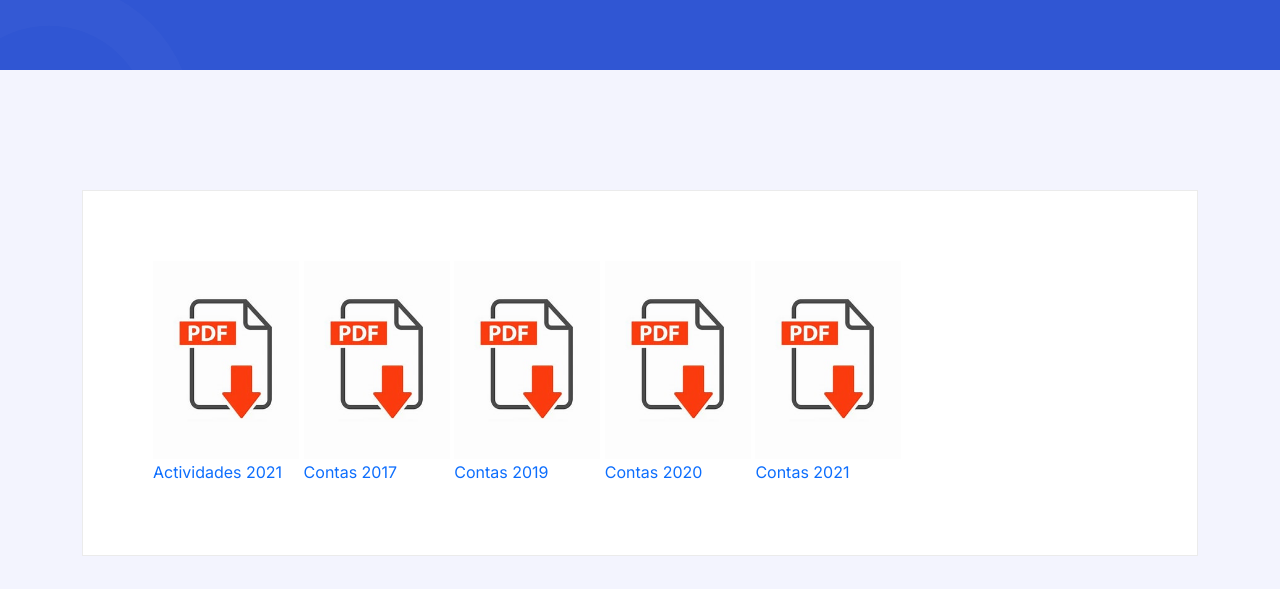
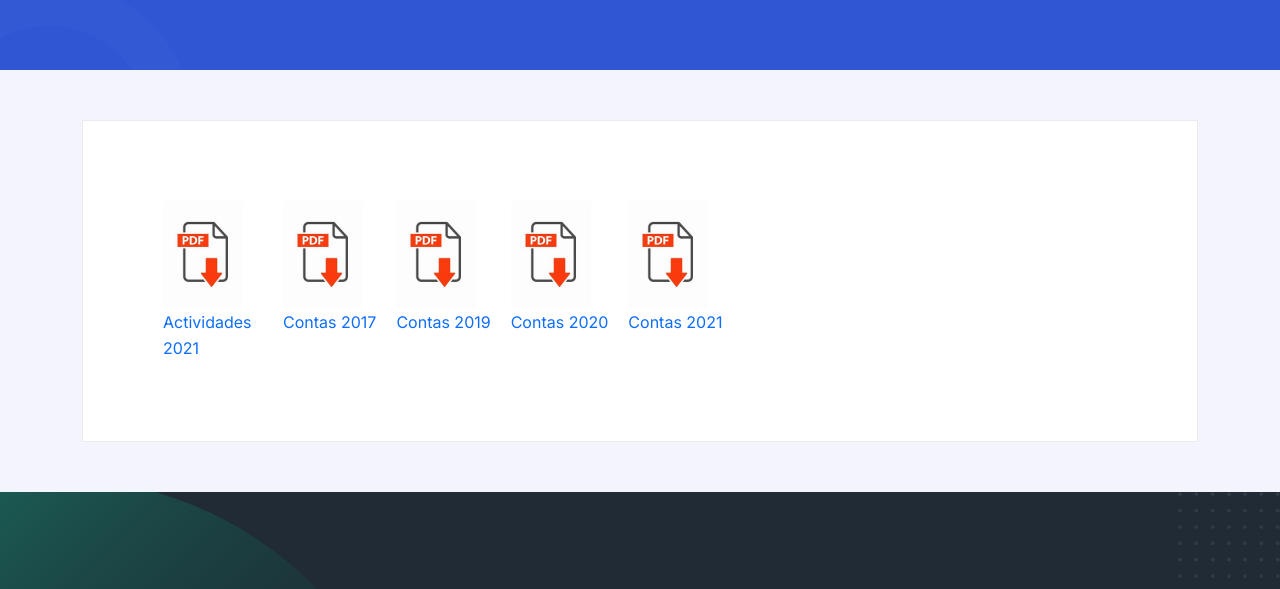
Before and after one commit to Courela/srdaruil, a plain HTML site: page reports.html in a window 1280 px wide. Shown: the part 186-775 px from the top of the page. Drawn offline with Linux system fonts and the light colour scheme.

Commit message:
Custom styles; pdf download refactor; facebook icon larger

```diff
--- a/assets/css/custom.css
+++ b/assets/css/custom.css
@@ -1,3 +1,19 @@
-a.resize {
-    width: 15%;
+.ud-about-custom {
+    padding: 100px 0px;
 }
+
+p.p-flex-row {
+    display: flex;
+    flex-direction: row;
+}
+
+a.pdf_download {
+    display: flex;
+    flex-direction: column;
+    margin: 10px;
+    max-width: 100px;
+}
+
+img.icon_shrink {
+    width: 80px;
+}
--- a/assets/css/ud-styles.css
+++ b/assets/css/ud-styles.css
@@ -786,7 +786,7 @@ p {
 /* ===== About CSS ===== */
 .ud-about {
   background: #f3f4fe;
-  padding: 120px 0;
+  padding: 50px 0;
 }
 
 @media (max-width: 767px) {
@@ -1309,7 +1309,8 @@ p {
 
 /* ===== Contact CSS ===== */
 .ud-contact {
-  padding: 120px 0px;
+  padding-top: 120px;
+  padding-bottom: 40px;
   position: relative;
 }
 
@@ -1337,7 +1338,7 @@ p {
 }
 
 .ud-contact-title {
-  margin-bottom: 150px;
+  margin-bottom: 40px;
 }
 
 @media only screen and (min-width: 768px) and (max-width: 991px), (max-width: 767px) {
--- a/reports.html
+++ b/reports.html
@@ -86,25 +86,25 @@
       <div class="container">
         <div class="ud-about-wrapper wow fadeInUp" data-wow-delay=".2s">
           <div class="ud-about-content-wrapper">
-            <p>
-              <a class="resize" href="assets/files/Relatorio_Atividades_2021.pdf">
-                <img alt="Actividades" src="assets/images/pdf_download.jpg" title="Actividades"/>
+            <p class="p-flex-row">
+              <a class="pdf_download" href="assets/files/Relatorio_Atividades_2021.pdf">
+                <img class="icon_shrink" alt="Actividades" src="assets/images/pdf_download.jpg" title="Actividades"/>
                 <span>Actividades 2021</span>
               </a>
-              <a class="resize" href="assets/files/DF_2017_SRDA.pdf">
-                <img alt="Contas 2017" src="assets/images/pdf_download.jpg" title="Contas 2017"/>
+              <a class="pdf_download" href="assets/files/DF_2017_SRDA.pdf">
+                <img class="icon_shrink" alt="Contas 2017" src="assets/images/pdf_download.jpg" title="Contas 2017"/>
                 <span>Contas 2017</span>
               </a>
-              <a class="resize" href="assets/files/DF_2019_SRDA.pdf">
-                <img alt="Contas 2019" src="assets/images/pdf_download.jpg" title="Contas 2019"/>
+              <a class="pdf_download" href="assets/files/DF_2019_SRDA.pdf">
+                <img class="icon_shrink" alt="Contas 2019" src="assets/images/pdf_download.jpg" title="Contas 2019"/>
                 <span>Contas 2019</span>
               </a>
-              <a class="resize" href="assets/files/DF_2020_SRDA.pdf">
-                <img alt="Contas 2020" src="assets/images/pdf_download.jpg" title="Contas 2020"/>
+              <a class="pdf_download" href="assets/files/DF_2020_SRDA.pdf">
+                <img class="icon_shrink" alt="Contas 2020" src="assets/images/pdf_download.jpg" title="Contas 2020"/>
                 <span>Contas 2020</span>
               </a>
-              <a class="resize" href="assets/files/DF_2021_SRDA.pdf">
-                <img alt="Contas 2021" src="assets/images/pdf_download.jpg" title="Contas 2021"/>
+              <a class="pdf_download" href="assets/files/DF_2021_SRDA.pdf">
+                <img class="icon_shrink" alt="Contas 2021" src="assets/images/pdf_download.jpg" title="Contas 2021"/>
                 <span>Contas 2021</span>
               </a>
             </p>
@@ -138,7 +138,7 @@
                 <ul class="ud-widget-socials">
                   <li>
                     <a href="https://www.facebook.com/SRDARUIL/">
-                      <i class="lni lni-facebook-filled"></i>
+                      <i class="lni lni-32 lni-facebook-filled"></i>
                     </a>
                   </li>
                 </ul>
```
Also changed, not shown: bylaws.html (+4 -4 lines), index.html (+2 -11 lines), team.html (+6 -6 lines).
